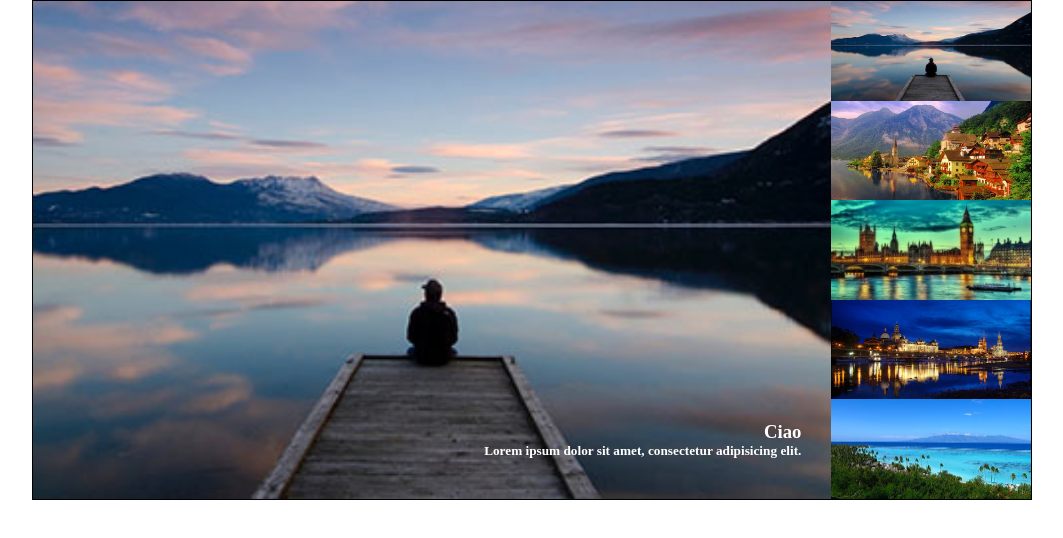
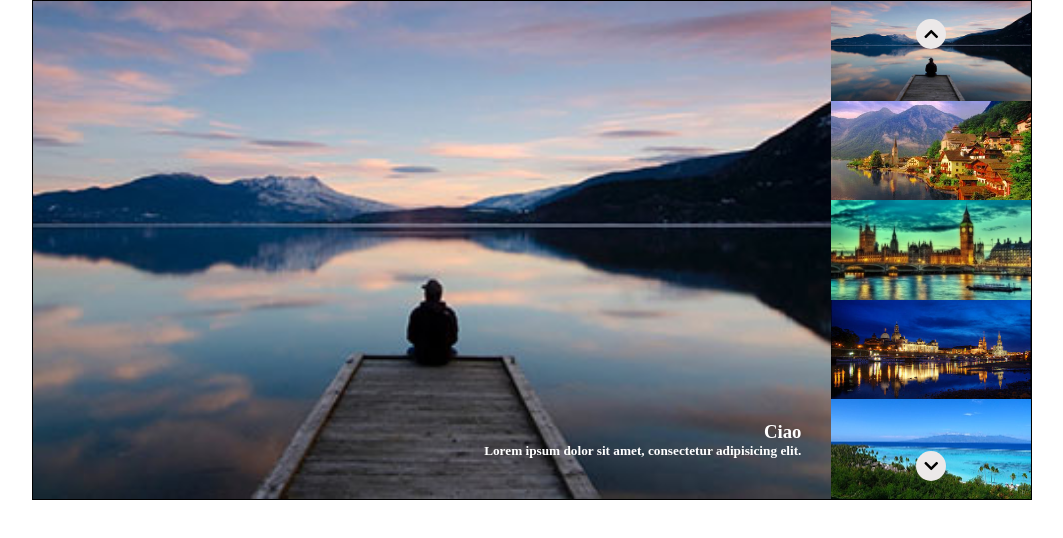
Before and after one commit to Shikanto/vue-slider, a plain HTML site: page index.html in a window 1280 px wide. Shown: the whole page, without its empty margins (108-1171 px from the left). Drawn offline with nearby package versions, Linux system fonts and the light colour scheme.

Commit message:
add arrows

```diff
--- a/index.html
+++ b/index.html
@@ -4,6 +4,7 @@
     <meta charset="UTF-8">
     <meta http-equiv="X-UA-Compatible" content="IE=edge">
     <meta name="viewport" content="width=device-width, initial-scale=1.0">
+    <link rel="stylesheet" href="https://cdnjs.cloudflare.com/ajax/libs/font-awesome/5.15.3/css/all.min.css">
     <link rel="stylesheet" href="style.css">
     <script src="https://cdn.jsdelivr.net/npm/vue"></script>
     <title>Carousel</title>
@@ -18,6 +19,9 @@
             </div>
         </div>
         <div class="sidebar">
+            <div class="arrow arrow-up">
+                <i class="fas fa-chevron-up"></i>
+            </div>
             <div class="sidebar-container-img">
                 <img class="sidebar-img " src="img/01.jpg" alt="">
             </div>
@@ -33,6 +37,9 @@
             <div class="sidebar-container-img">
                 <img class="sidebar-img " src="img/05.jpg" alt="">
             </div>
+            <div class="arrow arrow-down">
+                <i class="fas fa-chevron-down"></i>
+            </div>
         </div>
     </div>
     <script src="script.js"></script>
--- a/style.css
+++ b/style.css
@@ -25,6 +25,7 @@
     justify-content: center;
     align-items: center;
     width: 20%;;
+    position: relative;
 }
 
 .sidebar-container-img{
@@ -53,3 +54,25 @@
     bottom: 40px;
     right: 30px;
 }
+
+.arrow{
+    background-color: rgb(236, 233, 233);
+    border-radius: 50%;
+    width: 30px;
+    height: 30px;
+    position: absolute;
+    display: flex;
+    justify-content: center;
+    align-items: center;
+    left: 50%;
+    transform: translateX(-50%);
+    z-index: 92;
+}
+
+.arrow-up{
+    top: 1.1rem;
+}
+
+.arrow-down{
+    bottom: 1.1rem;
+}
```
